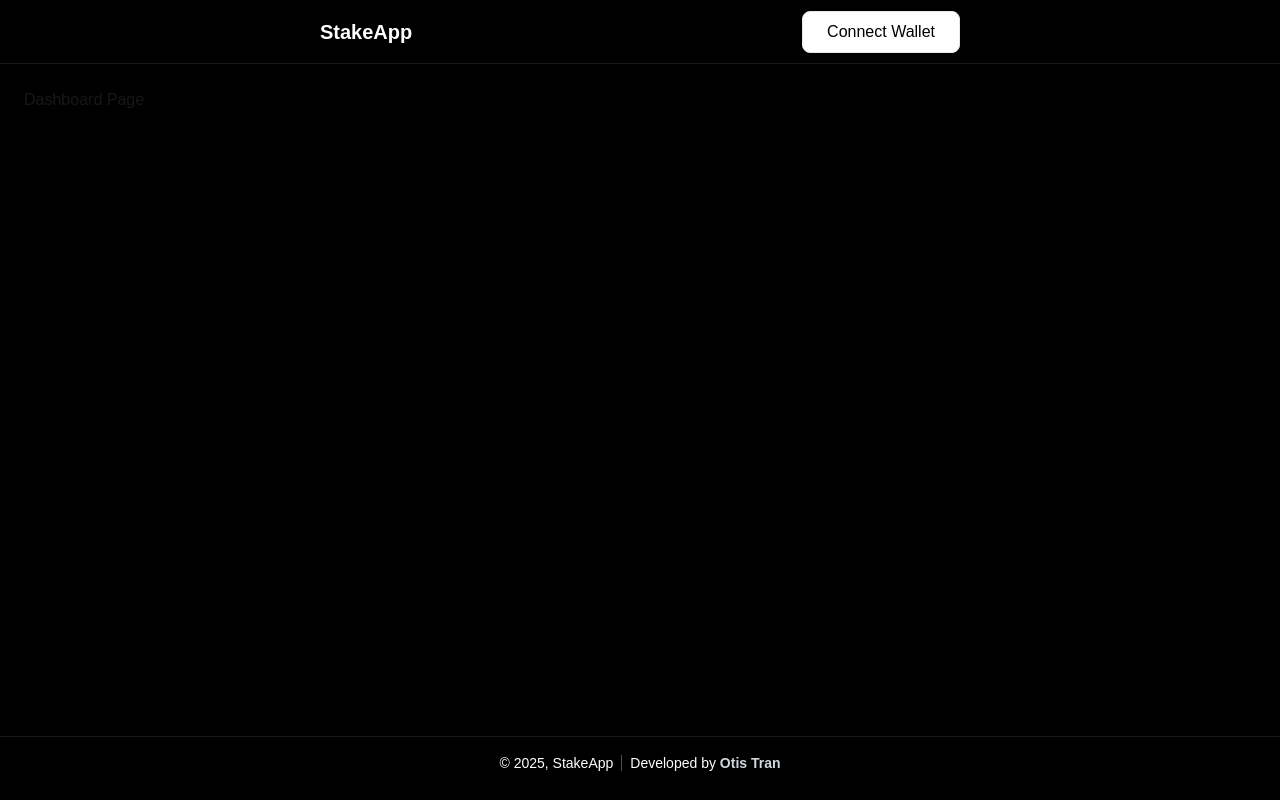
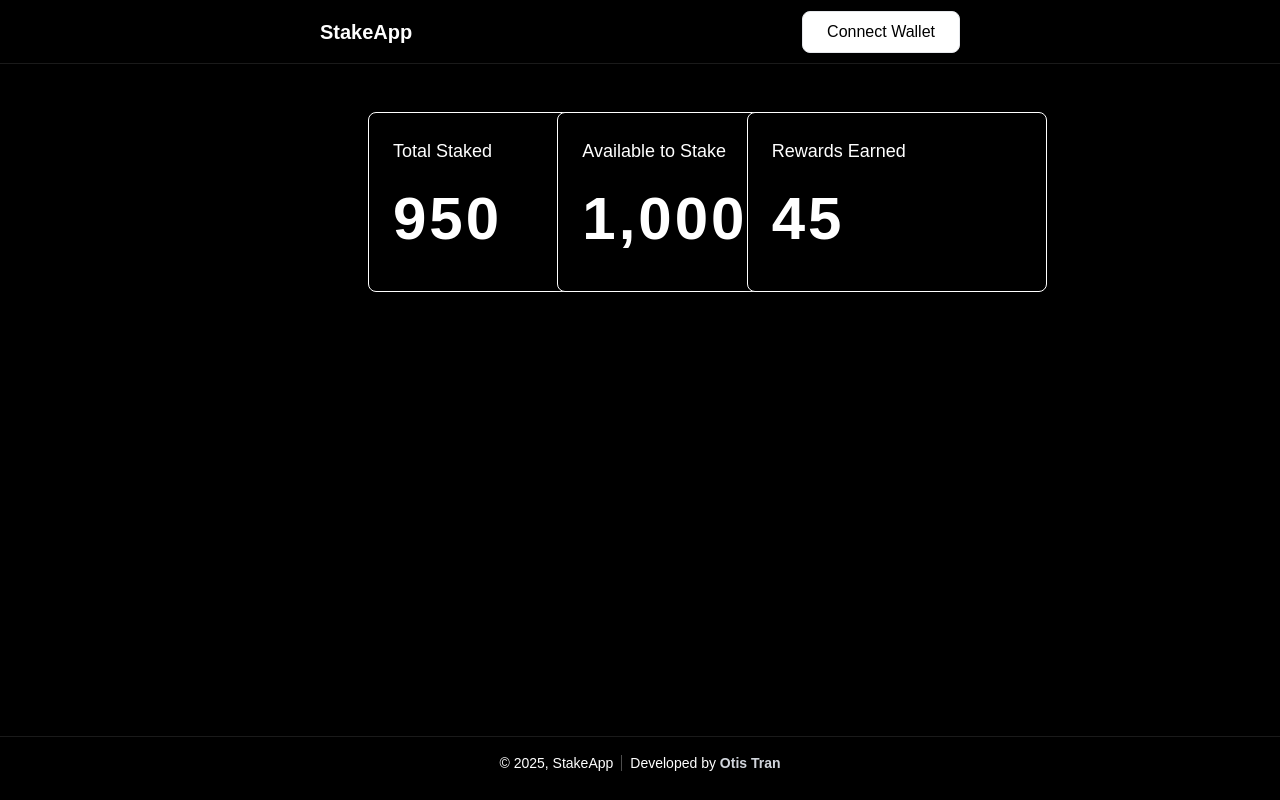
Before and after one commit to otis-tran/stake-erc20-token-fe, a Next.js app: page /home in a window 1280 px wide. Built offline with nearby package versions, Linux system fonts and the light colour scheme.

Commit message:
Create card

```diff
--- a/src/app/home/page.tsx
+++ b/src/app/home/page.tsx
@@ -1,3 +1,9 @@
+import StakeInfo from "@/components/StakeInfo";
+
 export default function Page() {
-    return <p>Dashboard Page</p>;
+    return (
+        <div className="w-full flex items-center justify-between px-80">
+            <StakeInfo />
+        </div>
+    );
 }
--- /dev/null
+++ b/src/components/StakeCard.tsx
@@ -0,0 +1,24 @@
+interface StakeCardProps {
+  amount: string | number;
+  title?: string;
+}
+
+const StakeCard = ({ amount, title }: StakeCardProps) => {
+  return (
+    <div className="w-[300px] h-[180px] rounded-lg bg-black border border-white p-6 flex flex-col shadow-md ">
+      {/* Card Title */}
+      {title && (
+        <div className="text-white text-lg font-medium">
+          {title}
+        </div>
+      )}
+
+      {/* Amount */}
+      <div className="text-6xl font-bold text-white tracking-wider mt-6">
+        {amount}
+      </div>
+    </div>
+  );
+};
+
+export default StakeCard;
--- /dev/null
+++ b/src/components/StakeInfo.tsx
@@ -0,0 +1,32 @@
+import StakeCard from './StakeCard';
+
+interface StakeInfoProps {
+    totalStaked?: string | number;
+    availableToStake?: string | number;
+    rewards?: string | number;
+}
+
+const StakeInfo = ({
+    totalStaked = '950',
+    availableToStake = '1,000',
+    rewards = '45'
+}: StakeInfoProps) => {
+    return (
+        <div className="grid grid-cols-1 md:grid-cols-2 lg:grid-cols-3 gap-6 p-6">
+            <StakeCard
+                amount={totalStaked}
+                title="Total Staked"
+            />
+            <StakeCard
+                amount={availableToStake}
+                title="Available to Stake"
+            />
+            <StakeCard
+                amount={rewards}
+                title="Rewards Earned"
+            />
+        </div>
+    );
+};
+
+export default StakeInfo;
```
